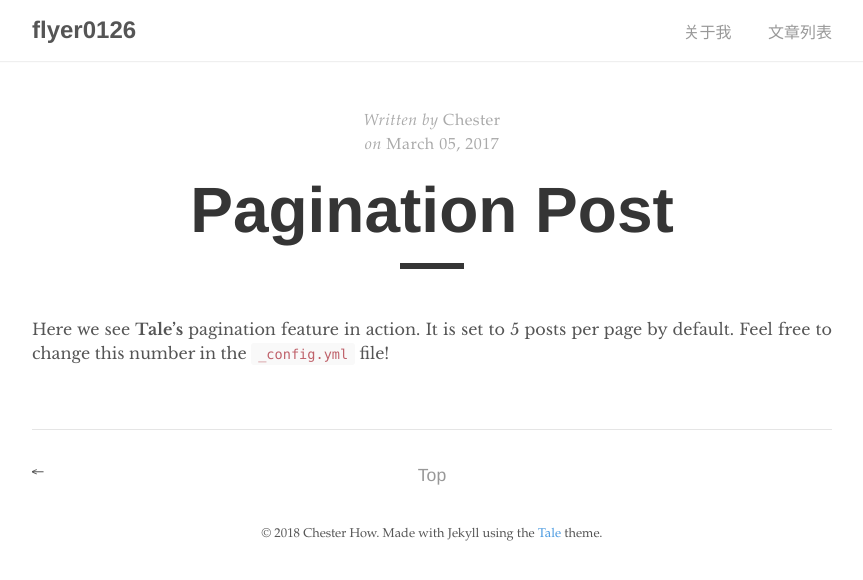
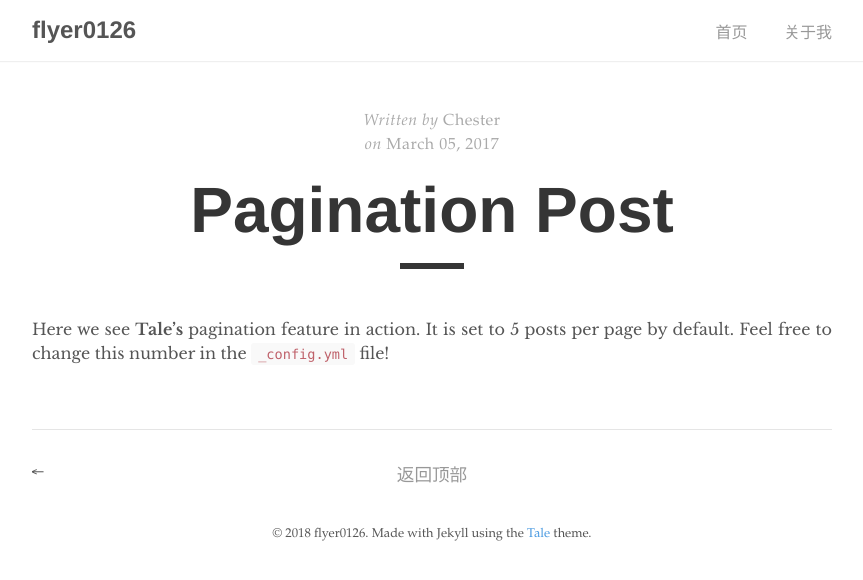
Before and after one commit to flyer0126/flyer0126.github.io, a Jekyll site: the page built from _posts/2017-03-05-pagination-post.md, in a window 1280 px wide. Shown: the top 580 px of the page, without its empty margins (208-1071 px from the left). Built offline with Jekyll 4.4.1, drawn with Linux system fonts in a browser that asks for light colours.

Commit message:
调整网站尾部

```diff
--- a/_config.yml
+++ b/_config.yml
@@ -6,7 +6,7 @@ url:            "https://flyer0126.github.io"
 
 # Author
 author:
-  name:         Chester How
+  name:         flyer0126
   url:          https://chester.how
   email:        flyer0126@gmail.com
 
--- a/_layouts/default.html
+++ b/_layouts/default.html
@@ -10,8 +10,8 @@
           <h2 class="nav-title">{{ site.title }}</h2>
         </a>
         <ul>
+          <li><a href="{{ site.baseurl }}/">首页</a></li>
           <li><a href="{{ '/about' | prepend: site.baseurl }}">关于我</a></li>
-          <li><a href="{{ site.baseurl }}/">文章列表</a></li>
         </ul>
       </div>
     </nav>
--- a/_layouts/post.html
+++ b/_layouts/post.html
@@ -32,5 +32,5 @@ layout: default
     <a href="{{ page.previous.url | prepend: site.baseurl }}" class="right arrow">&#8594;</a>
   {% endif %}
 
-  <a href="#" class="top">Top</a>
+  <a href="#" class="top">返回顶部</a>
 </div>
```
